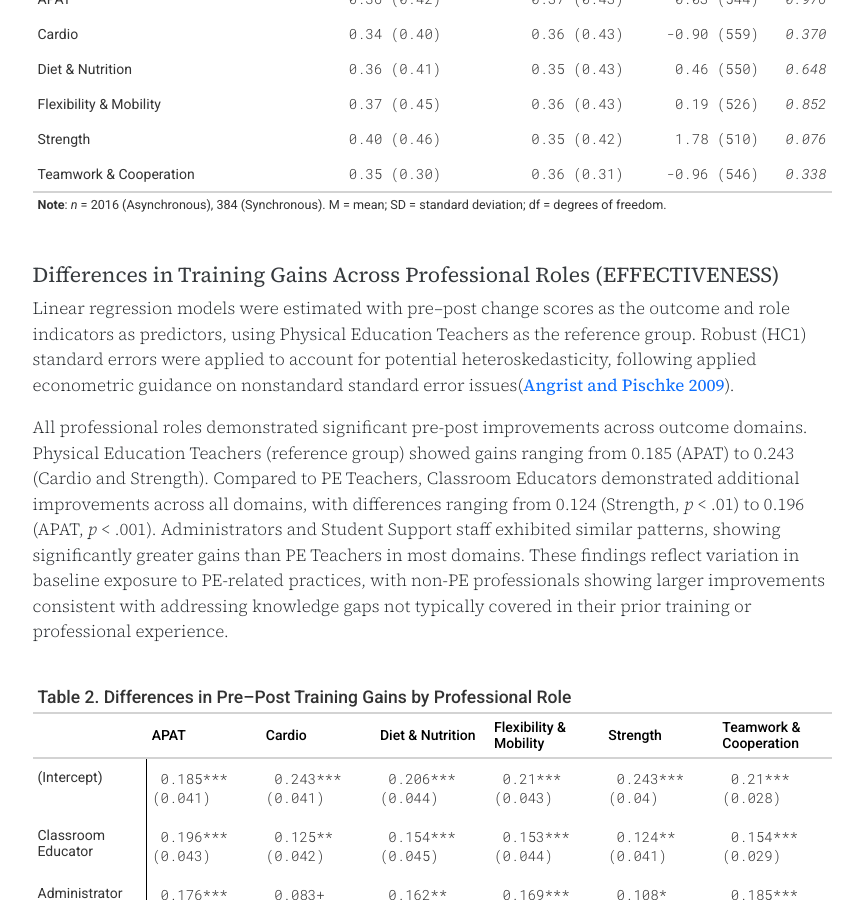
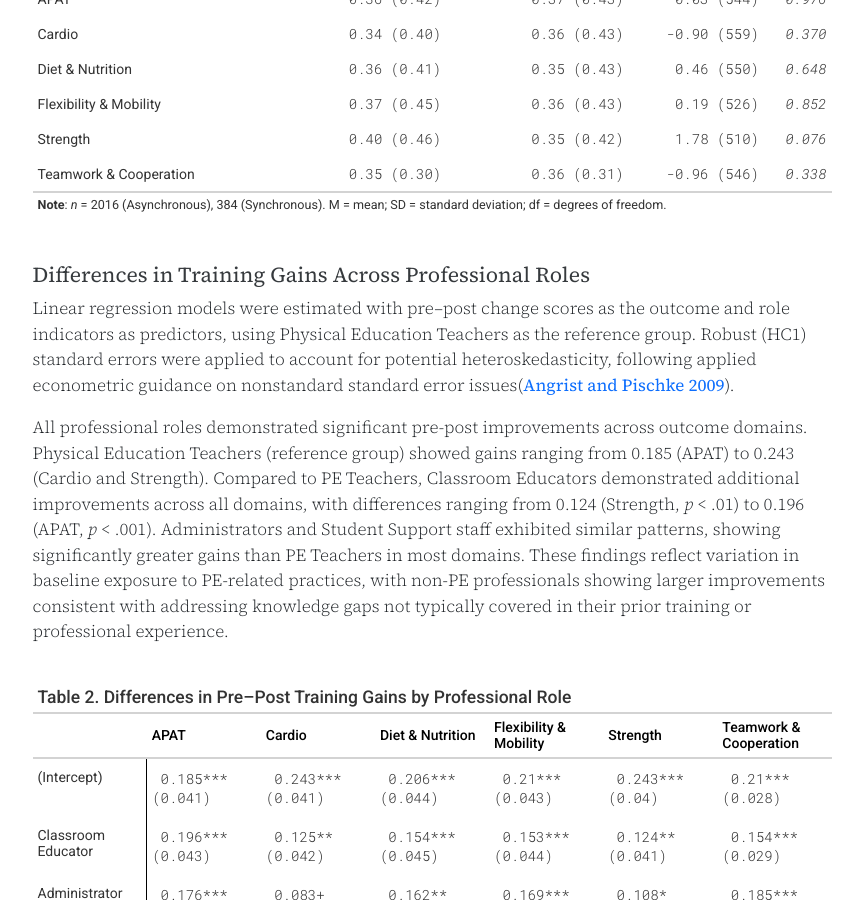
Before and after one commit to pyrgns/pyrgns.github.io, a Jekyll site: the page PE_Report.html, which Jekyll copies as it is, in a window 1280 px wide and 900 px high, scrolled down 1993 px. Shown: the whole window, without its empty margins (208-1071 px from the left). Built offline with Jekyll 4.4.1, drawn with Linux system fonts in a browser that asks for light colours.

Commit message:
Update PE_Report.html

```diff
--- a/PE_Report.html
+++ b/PE_Report.html
@@ -653,7 +653,7 @@ div.csl-indent {
 </div>
 </section>
 <section id="differences-in-training-gains-across-professional-roles-effectiveness" class="level4">
-<h4 class="anchored" data-anchor-id="differences-in-training-gains-across-professional-roles-effectiveness"><strong>Differences in Training Gains Across Professional Roles (EFFECTIVENESS)</strong></h4>
+<h4 class="anchored" data-anchor-id="differences-in-training-gains-across-professional-roles-effectiveness"><strong>Differences in Training Gains Across Professional Roles </strong></h4>
 <p>Linear regression models were estimated with pre–post change scores as the outcome and role indicators as predictors, using Physical Education Teachers as the reference group. Robust (HC1) standard errors were applied to account for potential heteroskedasticity, following applied econometric guidance on nonstandard standard error issues<span class="citation" data-cites="angrist2009">(<a href="#ref-angrist2009" role="doc-biblioref">Angrist and Pischke 2009</a>)</span>.</p>
 <p>All professional roles demonstrated significant pre-post improvements across outcome domains. Physical Education Teachers (reference group) showed gains ranging from 0.185 (APAT) to 0.243 (Cardio and Strength). Compared to PE Teachers, Classroom Educators demonstrated additional improvements across all domains, with differences ranging from 0.124 (Strength, <em>p</em> &lt; .01) to 0.196 (APAT, <em>p</em> &lt; .001). Administrators and Student Support staff exhibited similar patterns, showing significantly greater gains than PE Teachers in most domains. These findings reflect variation in baseline exposure to PE-related practices, with non-PE professionals showing larger improvements consistent with addressing knowledge gaps not typically covered in their prior training or professional experience.</p>
 <!-- Option A (technical but accessible): -->
```
